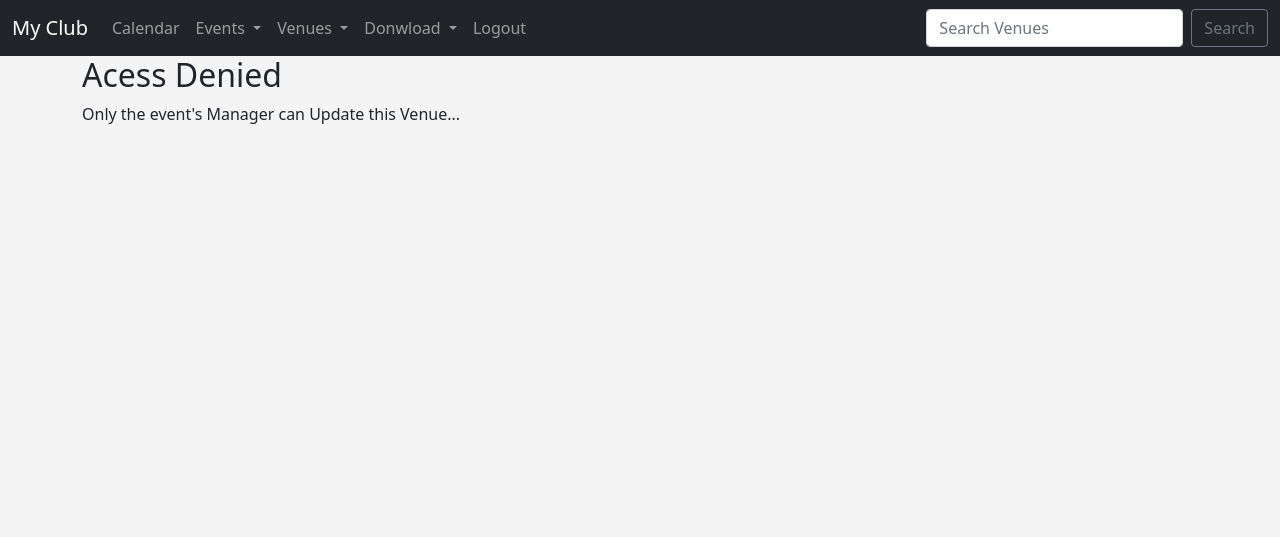
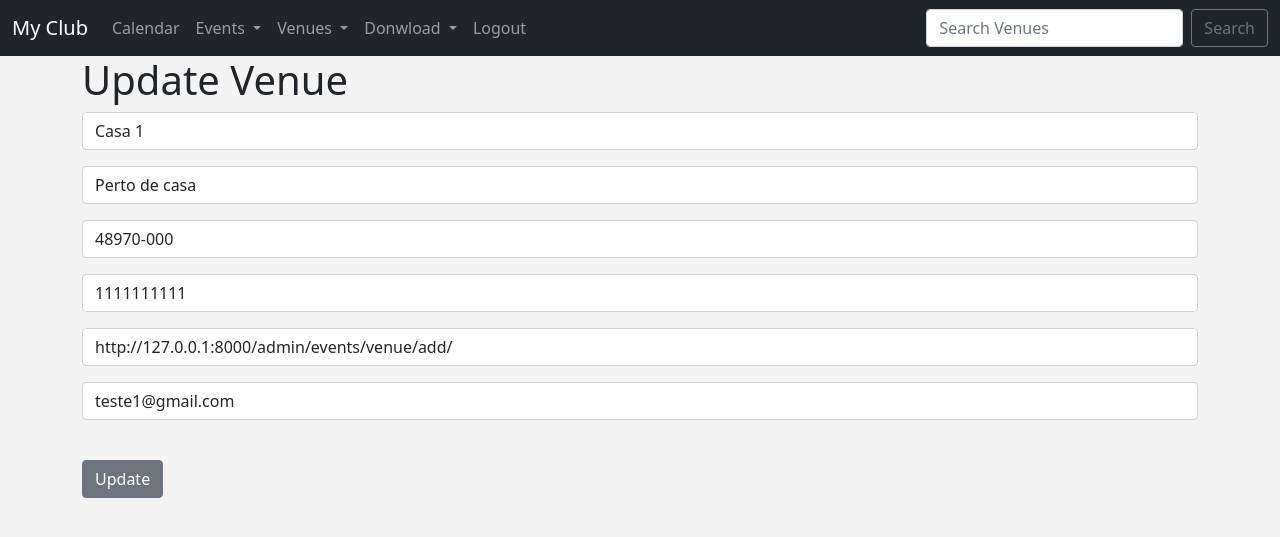
Before and after one commit to Waichiro/myclub, a Django app: page /update_venue/1/ in a window 1280 px wide. Shown: the top 537 px of the page. Run offline with Django 4.2, Linux system fonts and the light colour scheme; a user stored in the database is signed in; data comes from the database, SQL or seed files in the repository; both versions use the stored data as it was after the commit.

Commit message:
Coloquei o sistema de so dar update ou delete em quem é dono do local

```diff
--- a/events/templates/events/update_venue.html
+++ b/events/templates/events/update_venue.html
@@ -2,7 +2,7 @@
 
 {% block content %}
 {% if user.is_authenticated %}
-    {% if user == event.manager %}
+    {% if user.id == venue.owner %}
         <h1>Update Venue</h1>
         <form action="" method="POST">
             {% csrf_token %}
--- a/events/templates/events/venue.html
+++ b/events/templates/events/venue.html
@@ -3,13 +3,15 @@
 {% block content %}
 
     <h1>Venues...</h1>
+
     <table class="table table-striped table-hover table-bordered">
         {% for venue in venues %}
         <tr>
             <td><a href="{% url 'show-venue' venue.id %}">{{ venue }}</a> <br></td>
             {% if user.is_authenticated %}
-
+                {% if user.id == venue.owner%}
                     <td align="right"><a href="{% url 'update-venue' venue.id %}" class="btn btn-outline-secondary btn-sm">Update Venue</a>  <a href="{% url 'delete-venue' venue.id %}" class="btn btn-outline-danger btn-sm">Delete Venue</a> </td>
+                {% endif %}
             {% endif %}
         </tr>
 
```
Also changed, not shown: db.sqlite3.
